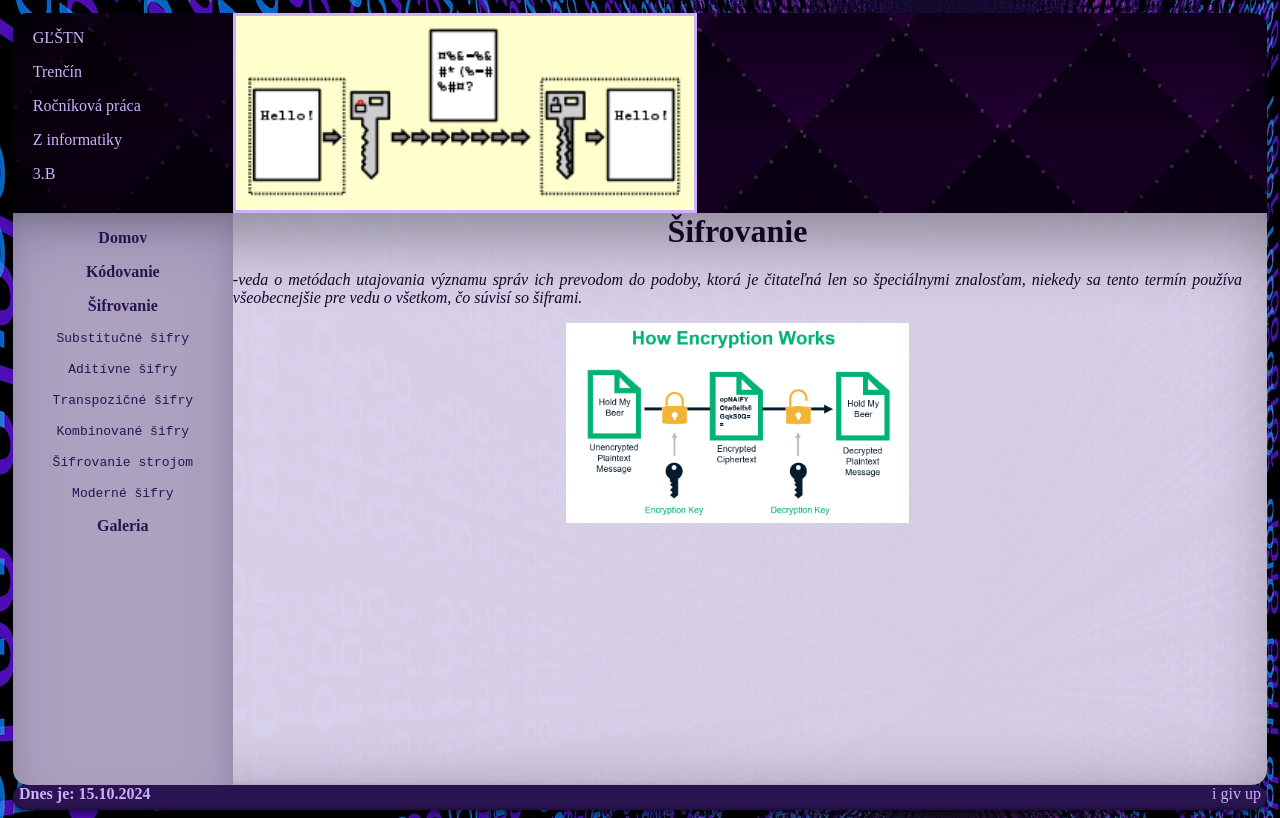
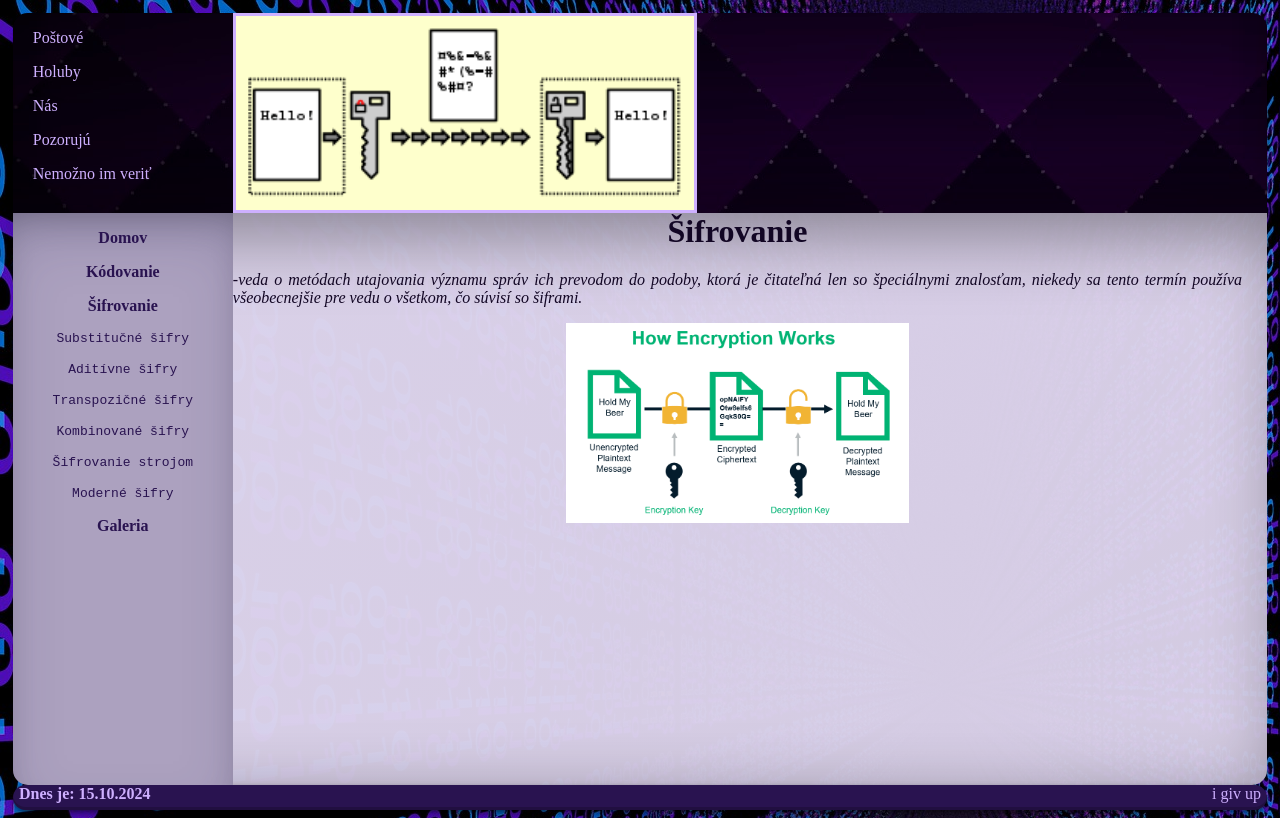
Before and after one commit to Byl-Gates-himself/Byl-Gates-himself.github.io, a plain HTML site: page sifrovanie.html in a window 1280 px wide. Drawn offline with Linux system fonts and the light colour scheme.

Commit message:
Update sifrovanie.html

```diff
--- a/sifrovanie.html
+++ b/sifrovanie.html
@@ -42,11 +42,11 @@
 		<div id="hlavicka">
 
 			<div id="kontakty">
-				<p> GĽŠTN </p>
-				<p> Trenčín </p>
-				<p> Ročníková práca </p>
-				<p> Z informatiky </p>
-				<p> 3.B </p>
+				<p> Poštové </p>
+				<p> Holuby </p>
+				<p> Nás </p>
+				<p> Pozorujú </p>
+				<p> Nemožno im veriť </p>
 			</div>
 
 			<img src="Obrazky/encryption.png" height=194px border=3px>
```
